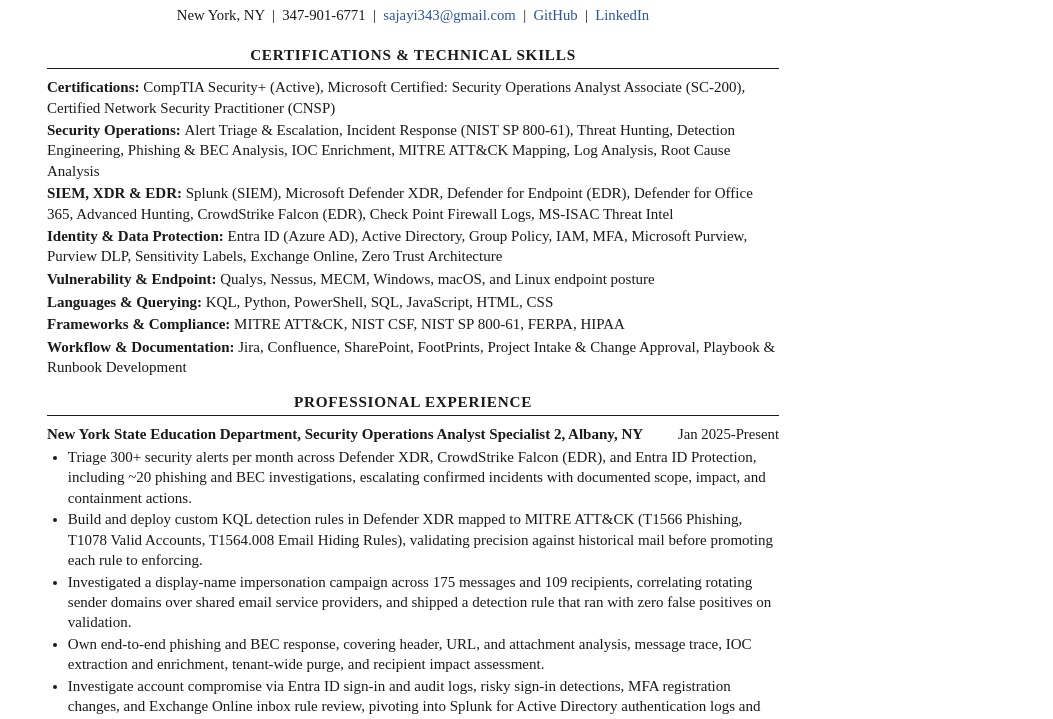
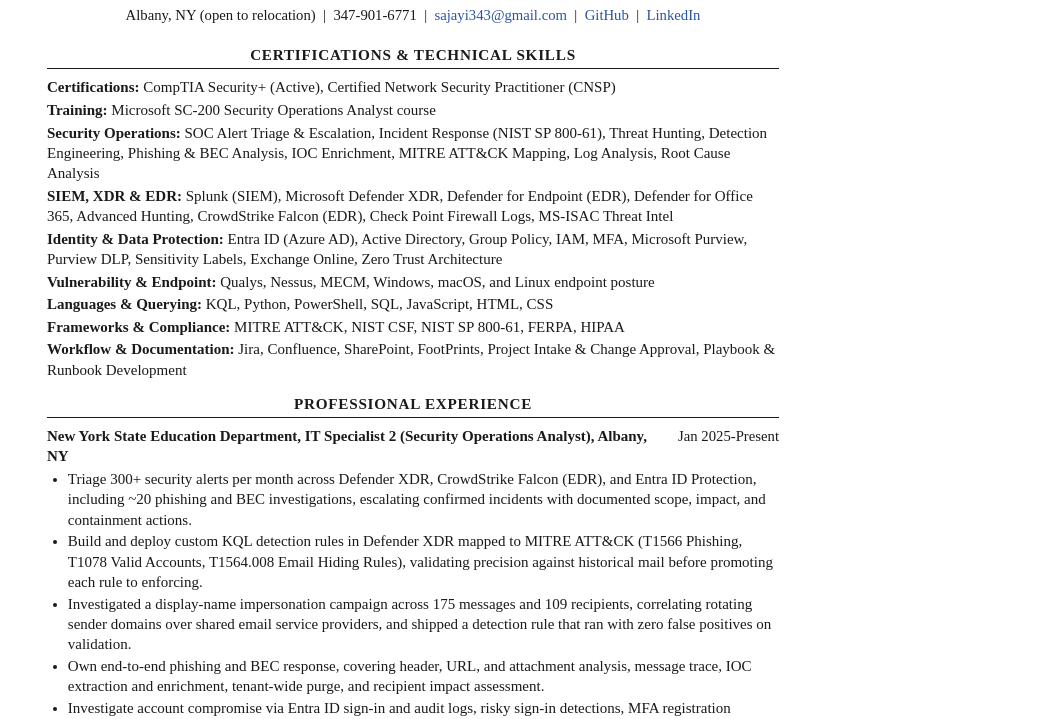
Before and after one commit to sajayi1/sajayi1.github.io, a plain HTML site: page index.html in a window 1280 px wide. Shown: the part 73-792 px from the top of the page, without its empty margins (227-1280 px from the left). Drawn offline with Linux system fonts and the light colour scheme.

Commit message:
Remove SC-200 certification claim; list it as training
He took the one-week SC-200 course but not the exam. Also show the
official civil-service title with the working role, and his real location.

Co-Authored-By: Claude Opus 5.5 <noreply@anthropic.com>

```diff
--- a/index.html
+++ b/index.html
@@ -13,7 +13,7 @@
   <header class="header">
     <h1>Samuel Ajayi</h1>
     <p class="contact">
-      New York, NY &nbsp;|&nbsp; 347-901-6771 &nbsp;|&nbsp;
+      Albany, NY (open to relocation) &nbsp;|&nbsp; 347-901-6771 &nbsp;|&nbsp;
       <a href="mailto:sajayi343@gmail.com">sajayi343@gmail.com</a> &nbsp;|&nbsp;
       <a href="https://github.com/sajayi1" target="_blank" rel="noopener">GitHub</a> &nbsp;|&nbsp;
       <a href="https://www.linkedin.com/in/samuel-ajayi-6b779524a/" target="_blank" rel="noopener">LinkedIn</a>
@@ -23,8 +23,9 @@
   <section>
     <h2>Certifications &amp; Technical Skills</h2>
     <div class="skills">
-      <div class="skill-row"><span class="skill-label">Certifications</span><span class="skill-value">CompTIA Security+ (Active), Microsoft Certified: Security Operations Analyst Associate (SC-200), Certified Network Security Practitioner (CNSP)</span></div>
-      <div class="skill-row"><span class="skill-label">Security Operations</span><span class="skill-value">Alert Triage &amp; Escalation, Incident Response (NIST SP 800-61), Threat Hunting, Detection Engineering, Phishing &amp; BEC Analysis, IOC Enrichment, MITRE ATT&amp;CK Mapping, Log Analysis, Root Cause Analysis</span></div>
+      <div class="skill-row"><span class="skill-label">Certifications</span><span class="skill-value">CompTIA Security+ (Active), Certified Network Security Practitioner (CNSP)</span></div>
+      <div class="skill-row"><span class="skill-label">Training</span><span class="skill-value">Microsoft SC-200 Security Operations Analyst course</span></div>
+      <div class="skill-row"><span class="skill-label">Security Operations</span><span class="skill-value">SOC Alert Triage &amp; Escalation, Incident Response (NIST SP 800-61), Threat Hunting, Detection Engineering, Phishing &amp; BEC Analysis, IOC Enrichment, MITRE ATT&amp;CK Mapping, Log Analysis, Root Cause Analysis</span></div>
       <div class="skill-row"><span class="skill-label">SIEM, XDR &amp; EDR</span><span class="skill-value">Splunk (SIEM), Microsoft Defender XDR, Defender for Endpoint (EDR), Defender for Office 365, Advanced Hunting, CrowdStrike Falcon (EDR), Check Point Firewall Logs, MS-ISAC Threat Intel</span></div>
       <div class="skill-row"><span class="skill-label">Identity &amp; Data Protection</span><span class="skill-value">Entra ID (Azure AD), Active Directory, Group Policy, IAM, MFA, Microsoft Purview, Purview DLP, Sensitivity Labels, Exchange Online, Zero Trust Architecture</span></div>
       <div class="skill-row"><span class="skill-label">Vulnerability &amp; Endpoint</span><span class="skill-value">Qualys, Nessus, MECM, Windows, macOS, and Linux endpoint posture</span></div>
@@ -39,7 +40,7 @@
 
     <div class="entry">
       <div class="entry-row">
-        <span class="entry-title">New York State Education Department, Security Operations Analyst Specialist 2, Albany, NY</span>
+        <span class="entry-title">New York State Education Department, IT Specialist 2 (Security Operations Analyst), Albany, NY</span>
         <span class="entry-date">Jan 2025-Present</span>
       </div>
       <ul>
```
